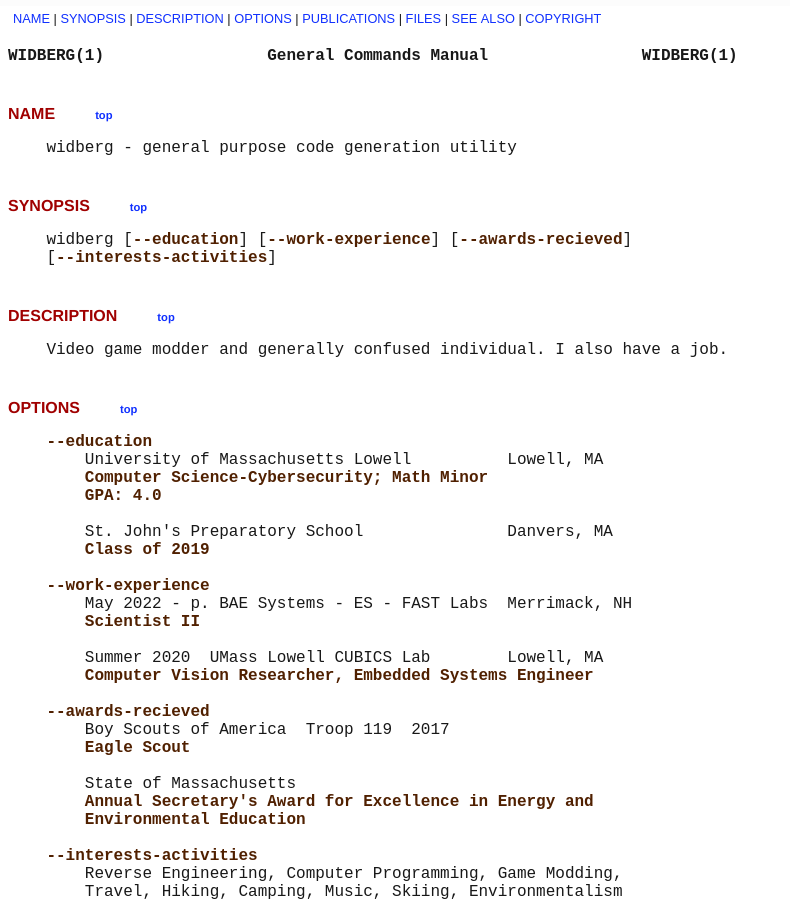
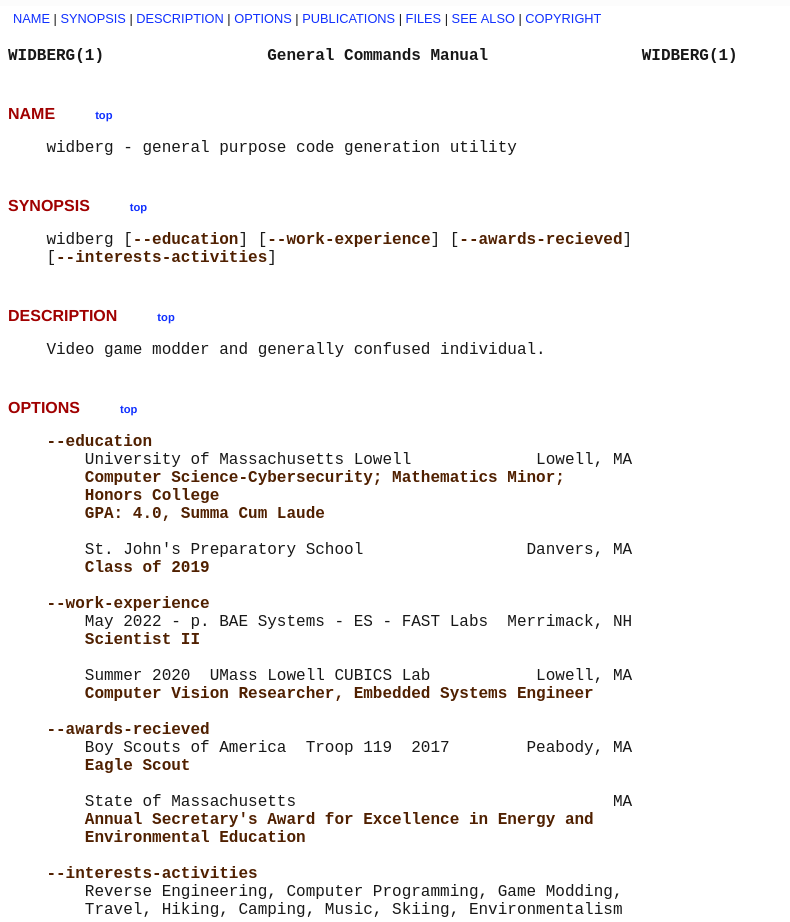
Before and after one commit to widberg/widberg.github.io, a plain HTML site: page index.html in a window 1280 px wide. Shown: the top 922 px of the page, without its empty margins (0-790 px from the left). Drawn offline with Linux system fonts and the light colour scheme.

Commit message:
Fixed some formatting stuff

```diff
--- a/index.html
+++ b/index.html
@@ -52,31 +52,32 @@
 
 <h2><a id="DESCRIPTION" href="#DESCRIPTION"></a>DESCRIPTION  &nbsp; &nbsp; &nbsp; &nbsp; <a href="#top_of_page"><span class="top-link">top</span></a></h2>
 <pre>
-    Video game modder and generally confused individual. I also have a job.
+    Video game modder and generally confused individual.
 </pre>
 
 <h2><a id="OPTIONS" href="#OPTIONS"></a>OPTIONS  &nbsp; &nbsp; &nbsp; &nbsp; <a href="#top_of_page"><span class="top-link">top</span></a></h2>
 <pre>
     <b>--education</b>
-        University of Massachusetts Lowell          Lowell, MA
-        <b>Computer Science-Cybersecurity; Math Minor</b>
-        <b>GPA: 4.0</b>
+        University of Massachusetts Lowell             Lowell, MA
+        <b>Computer Science-Cybersecurity; Mathematics Minor;
+        Honors College
+        GPA: 4.0, Summa Cum Laude</b>
 
-        St. John's Preparatory School               Danvers, MA
+        St. John's Preparatory School                 Danvers, MA
         <b>Class of 2019</b>
 
     <b>--work-experience</b>
         May 2022 - p. BAE Systems - ES - FAST Labs  Merrimack, NH
         <b>Scientist II</b>
 
-        Summer 2020  UMass Lowell CUBICS Lab        Lowell, MA
+        Summer 2020  UMass Lowell CUBICS Lab           Lowell, MA
         <b>Computer Vision Researcher, Embedded Systems Engineer</b>
 
     <b>--awards-recieved</b>
-        Boy Scouts of America  Troop 119  2017
+        Boy Scouts of America  Troop 119  2017        Peabody, MA
         <b>Eagle Scout</b>
 
-        State of Massachusetts
+        State of Massachusetts                                 MA
         <b>Annual Secretary's Award for Excellence in Energy and
         Environmental Education</b>
 
```
